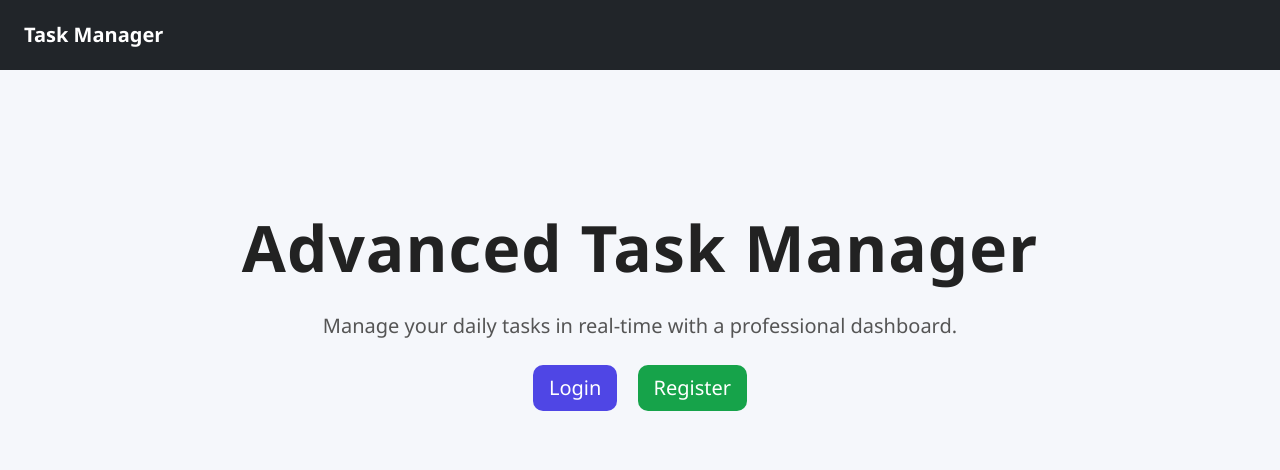
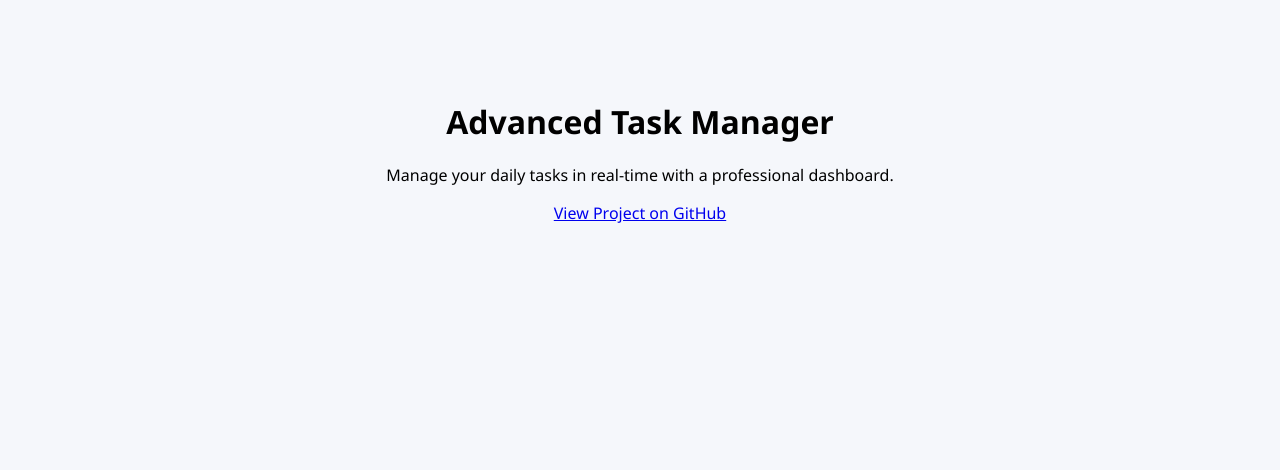
Before and after one commit to Jayashree-A/Task-Management-Flask-Project, a Flask app: page / in a window 1280 px wide. Shown: the top 470 px of the page. Run offline with Flask 3, Linux system fonts and the light colour scheme; some libraries are stand-ins or nearby versions.

Commit message:
Updated GitHub Pages index

```diff
--- a/templates/index.html
+++ b/templates/index.html
@@ -1,25 +1,19 @@
-{% extends 'base.html' %}
+<!DOCTYPE html>
+<html>
+<head>
+    <title>Advanced Task Manager</title>
+    <link rel="stylesheet" href="static/style.css">
+</head>
+<body>
 
-{% block content %}
+<div style="text-align:center; margin-top:100px;">
+    <h1>Advanced Task Manager</h1>
+    <p>Manage your daily tasks in real-time with a professional dashboard.</p>
 
-<div class="text-center hero-section">
-
-    <h1 class="display-3 fw-bold mb-4">
-        Advanced Task Manager
-    </h1>
-
-    <p class="lead mb-4">
-        Manage your daily tasks in real-time with a professional dashboard.
-    </p>
-
-    <a href="{{ url_for('login') }}" class="btn btn-primary btn-lg me-3">
-        Login
+    <a href="https://github.com/Jayashree-A/Task-Management-Flask-Project">
+        View Project on GitHub
     </a>
-
-    <a href="{{ url_for('register') }}" class="btn btn-success btn-lg">
-        Register
-    </a>
-
 </div>
 
-{% endblock %}
+</body>
+</html>
```
